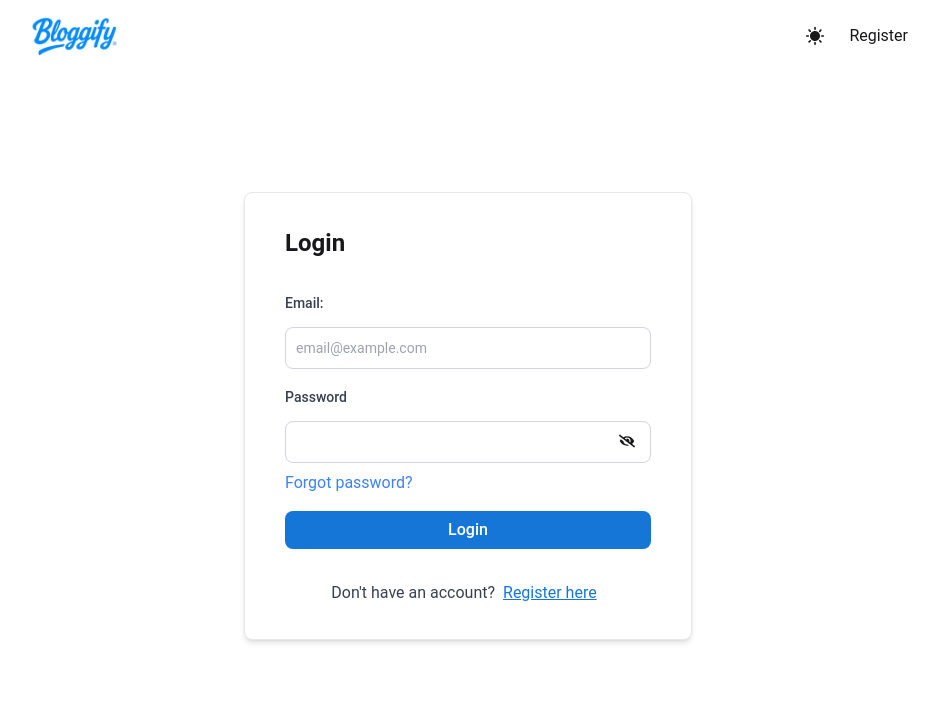
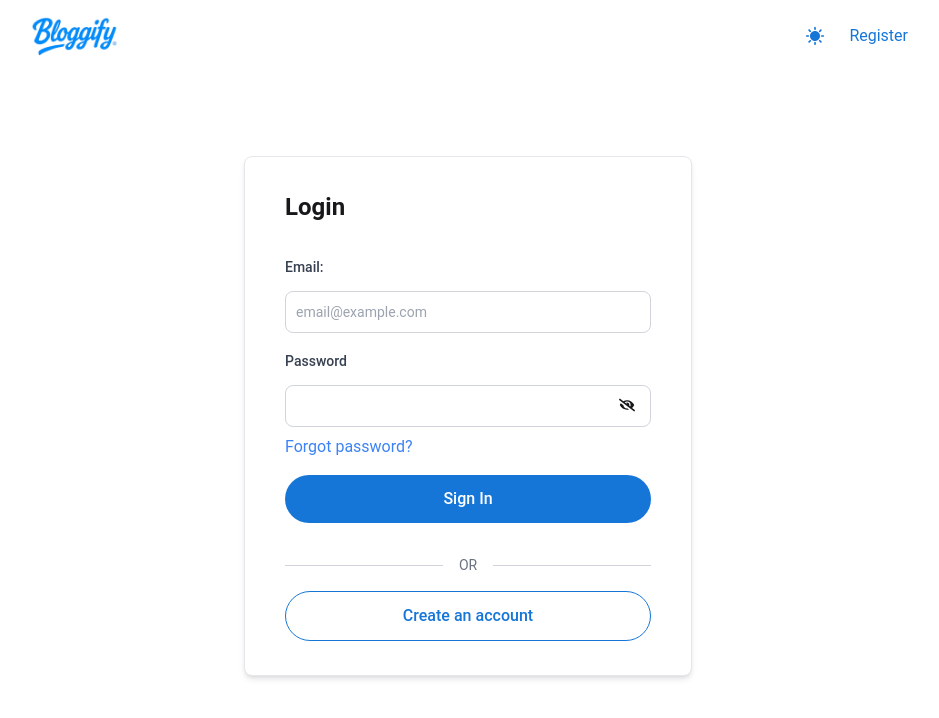
Before and after one commit to Kanishk1420/Bloggify-Blogging-Platform, a React (Vite) app in the folder Frontend/: page /login in a window 1280 px wide. Shown: the top 718 px of the page, without its empty margins (172-1111 px from the left). Built offline with nearby package versions, Linux system fonts and the light colour scheme; no server answers.

Commit message:
Lightmode Login,Register & Resetpassword Ui changes

```diff
--- a/Frontend/src/components/MobileNav/MobileMenu.jsx
+++ b/Frontend/src/components/MobileNav/MobileMenu.jsx
@@ -39,10 +39,10 @@ const MobileMenu = () => {
 
       {!userInfo && <>
         <Link to='/login'>
-          <h3 className={`${theme ? 'text-white' : 'text-gray-800'} hover:text-gray-500 cursor-pointer`}>Login</h3>
+          <h3 className={`${theme ? 'text-white' : 'text-[#1576D8]'} hover:opacity-80 cursor-pointer`}>Login</h3>
         </Link>
         <Link to='/register'>
-          <h3 className={`${theme ? 'text-white' : 'text-gray-800'} hover:text-gray-500 cursor-pointer`}>Register</h3>
+          <h3 className={`${theme ? 'text-white' : 'text-[#1576D8]'} hover:opacity-80 cursor-pointer`}>Register</h3>
         </Link>
       </>}
       {userInfo && <>
--- a/Frontend/src/components/Navbar/Navbar.jsx
+++ b/Frontend/src/components/Navbar/Navbar.jsx
@@ -194,7 +194,7 @@ const Navbar = () => {
 
                             {/* Theme Toggle Button */}
                             <button onClick={handleTheme} className="flex items-center justify-center w-8 h-8 sm:w-9 sm:h-9 rounded-full">
-                                {theme ? <BsMoonStarsFill className='text-white' /> : <MdSunny />}
+                                {theme ? <BsMoonStarsFill className='text-white' /> : <MdSunny className='text-[#1576D8]' />}
                             </button>
 
                             {/* Profile Menu */}
@@ -223,8 +223,8 @@ const Navbar = () => {
 
                     {!userInfo && (
                         <div className="flex space-x-4">
-                            <h3><Link to='/login'>Login</Link></h3>
-                            <h3><Link to='/register'>Register</Link></h3>
+                            <h3 className={theme ? 'text-white' : 'text-[#1576D8]'}><Link to='/login'>Login</Link></h3>
+                            <h3 className={theme ? 'text-white' : 'text-[#1576D8]'}><Link to='/register'>Register</Link></h3>
                         </div>
                     )}
                 </div>
--- a/Frontend/src/pages/Auth/Login.jsx
+++ b/Frontend/src/pages/Auth/Login.jsx
@@ -78,10 +78,10 @@ const Login = () => {
               onClick={handleTheme}
               className="flex items-center justify-center w-9 h-9 rounded-full hover:bg-opacity-80"
             >
-              {theme ? <BsMoonStarsFill className='text-white text-lg' /> : <MdSunny className='text-xl' />}
+              {theme ? <BsMoonStarsFill className='text-white text-lg' /> : <MdSunny className='text-[#1576D8] text-xl' />}
             </button>
 
-            <h3 className={theme ? 'text-white' : 'text-zinc-900'}>
+            <h3 className={theme ? 'text-white' : 'text-[#1576D8]'}>
               <Link to='/register'>Register</Link>
             </h3>
           </div>
@@ -147,25 +147,44 @@ const Login = () => {
                   </div>
 
                   <div className="flex flex-col gap-2">
-                    <button type="submit"
-                      className={`border transition-colors focus:ring-2 p-0.5 border-transparent ${
+                    {/* Primary Login Button - Updated styling */}
+                    <button
+                      type="submit"
+                      className={`w-full rounded-full py-3 px-6 font-medium text-base ${
                         theme
-                          ? "bg-slate-100 text-black hover:bg-slate-300"
+                          ? "bg-slate-100 text-black hover:bg-slate-200"
                           : "bg-[#1576D8] text-white hover:bg-[#1465C0]"
-                      } rounded-lg`}
+                      }`}
                     >
-                      <div className="flex items-center justify-center gap-1 font-medium py-1 px-2.5 text-base">
-                        <h2>Login</h2>
-                        <LoaderCircle size={16} className={`animate-spin ${loading ? 'block' : 'hidden'}`} />
+                      <div className="flex items-center justify-center gap-2">
+                        {loading ? (
+                          <LoaderCircle size={20} className="animate-spin" />
+                        ) : (
+                          "Sign In"
+                        )}
                       </div>
                     </button>
                   </div>
                 </form>
 
-                <div className={`mt-4 text-center ${theme ? "text-white" : "text-gray-700"} mx-10`}>
-                  Don&apos;t have an account?
-                  <Link className={`${theme ? "text-gray-300" : "text-[#1576D8]"} underline hover:opacity-80 px-2`} to="/register">Register here</Link>
+                {/* OR divider */}
+                <div className="flex items-center my-4">
+                  <div className="flex-grow border-t border-gray-300"></div>
+                  <span className={`px-4 text-sm ${theme ? "text-gray-400" : "text-gray-500"}`}>OR</span>
+                  <div className="flex-grow border-t border-gray-300"></div>
                 </div>
+
+                {/* Secondary Register Button */}
+                <Link
+                  to="/register"
+                  className={`block w-full text-center rounded-full py-3 px-6 font-medium text-base border ${
+                    theme
+                      ? "border-slate-300 text-white hover:bg-slate-800"
+                      : "border-[#1576D8] text-[#1576D8] hover:bg-gray-50"
+                  }`}
+                >
+                  Create an account
+                </Link>
               </div>
             </div>
           </div>
--- a/Frontend/src/pages/Auth/Register.jsx
+++ b/Frontend/src/pages/Auth/Register.jsx
@@ -233,10 +233,10 @@ const Register = () => {
             onClick={handleTheme}
             className="flex items-center justify-center w-9 h-9 rounded-full hover:bg-opacity-80"
           >
-            {theme ? <BsMoonStarsFill className='text-white text-lg' /> : <MdSunny className='text-xl' />}
+            {theme ? <BsMoonStarsFill className='text-white text-lg' /> : <MdSunny className='text-[#1576D8] text-xl' />}
           </button>
 
-          <h3 className={theme ? 'text-white' : 'text-zinc-900'}>
+          <h3 className={theme ? 'text-white' : 'text-[#1576D8]'}>
             <Link to='/login'>Login</Link>
           </h3>
         </div>
@@ -393,25 +393,44 @@ const Register = () => {
                   </div>
                 </div>
                 <div className="flex flex-col gap-2">
-                  <button type="submit"
-                    className={`border transition-colors focus:ring-2 p-0.5 border-transparent ${
-      theme
-        ? "bg-slate-100 text-black hover:bg-slate-300"
-        : "bg-[#1576D8] text-white hover:bg-[#1465C0]"
-
-    } rounded-lg`}
-
+                  {/* Primary Register Button */}
+                  <button
+                    type="submit"
+                    className={`w-full rounded-full py-3 px-6 font-medium text-base ${
+                      theme
+                        ? "bg-slate-100 text-black hover:bg-slate-200"
+                        : "bg-[#1576D8] text-white hover:bg-[#1465C0]"
+                    }`}
                   >
-                    <div className="flex items-center justify-center gap-1 font-medium py-1 px-2.5 text-base">
-                      <h2>Register</h2>
-                      <LoaderCircle size={16} className={`animate-spin ${loading ? 'block' : 'hidden'}`} />
+                    <div className="flex items-center justify-center gap-2">
+                      {loading ? (
+                        <LoaderCircle size={20} className="animate-spin" />
+                      ) : (
+                        "Register"
+                      )}
                     </div>
                   </button>
+
+                  {/* OR divider */}
+                  <div className="flex items-center my-4">
+                    <div className="flex-grow border-t border-gray-300"></div>
+                    <span className={`px-4 text-sm ${theme ? "text-gray-400" : "text-gray-500"}`}>OR</span>
+                    <div className="flex-grow border-t border-gray-300"></div>
+                  </div>
+
+                  {/* Secondary Login Button */}
+                  <Link
+                    to="/login"
+                    className={`block w-full text-center rounded-full py-3 px-6 font-medium text-base border ${
+                      theme
+                        ? "border-slate-300 text-white hover:bg-slate-800"
+                        : "border-[#1576D8] text-[#1576D8] hover:bg-gray-50"
+                    }`}
+                  >
+                    Sign In
+                  </Link>
                 </div>
               </form>
-              <div className={`mt-4 text-center ${theme ? "text-white" : "text-gray-700"} mx-10`}>Have an account?
-  <Link className={`${theme ? "text-gray-300" : "text-[#1576D8]"} underline hover:opacity-80 px-2`} to="/login">Login here</Link>
-</div>
             </div>
           </div>
         </div>
```
Also changed, not shown: Frontend/src/pages/ResetPassword/ResetPassword.jsx (+39 -14 lines).
